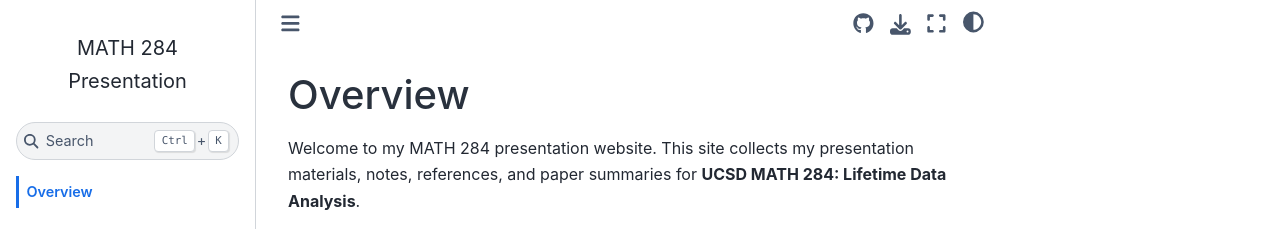
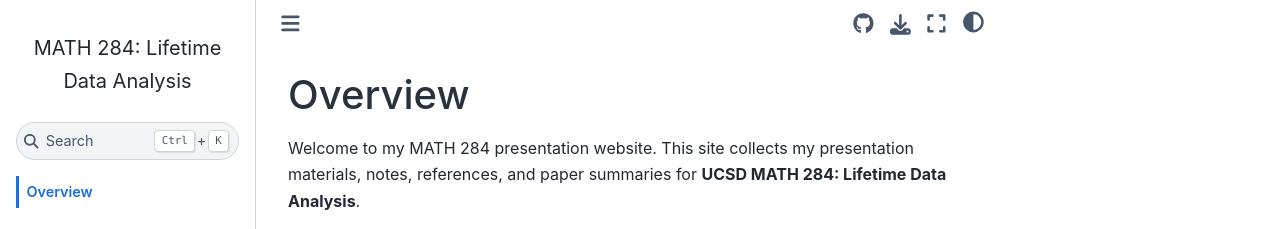
Before and after one commit to Johnny-Chinglish/MATH-284-Presentation, a Jupyter Book: the page built from index.md, in a window 1280 px wide. Shown: the top 229 px of the page. Built offline with Jupyter Book 1.0.4 settings and Sphinx 7.4.7 and the Sphinx Book theme 1.1.4, drawn with Linux system fonts in a browser that asks for light colours.

Commit message:
Polish site title

```diff
--- a/_config.yml
+++ b/_config.yml
@@ -1,4 +1,4 @@
-title: "MATH 284 Presentation"
+title: "MATH 284: Lifetime Data Analysis"
 author: "Johnny Chinglish"
 copyright: "2026"
 
@@ -15,3 +15,4 @@ html:
   use_repository_button: true
   use_issues_button: false
   use_edit_page_button: false
+  use_download_button: true
```
